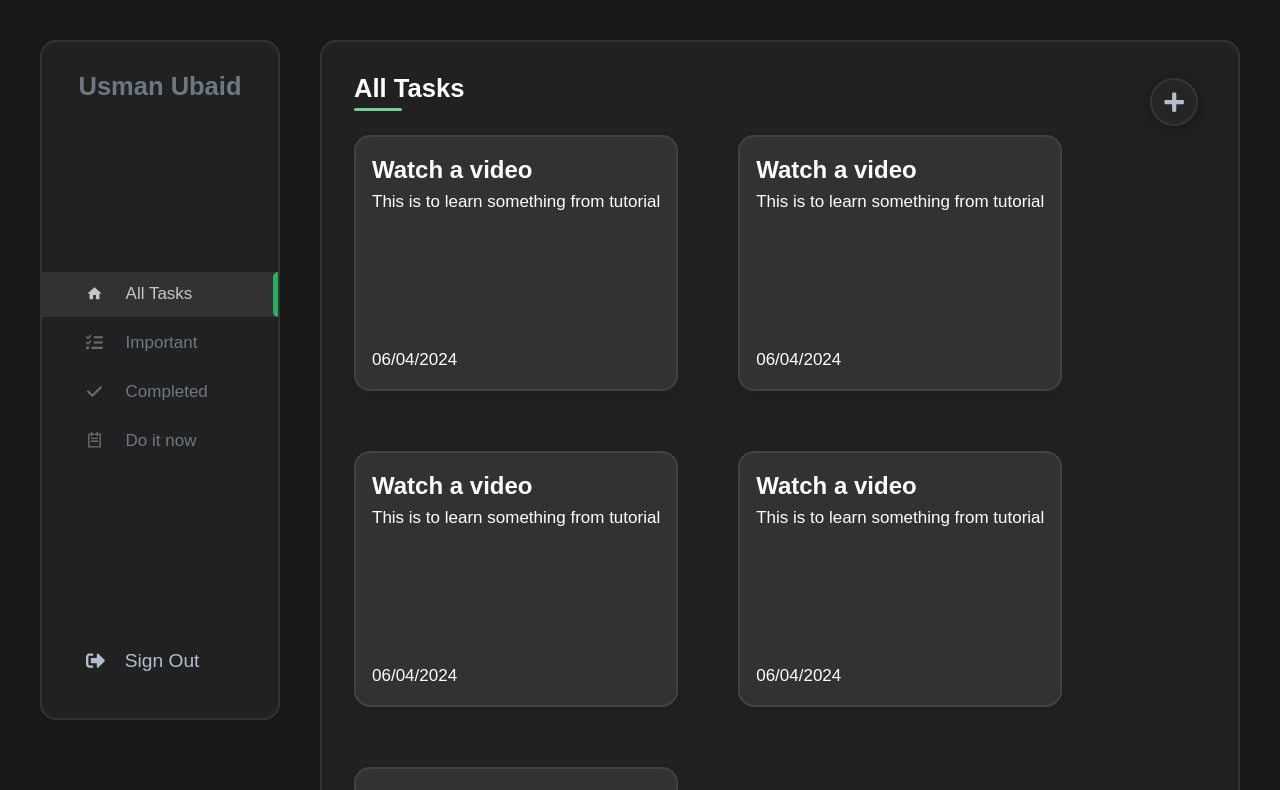
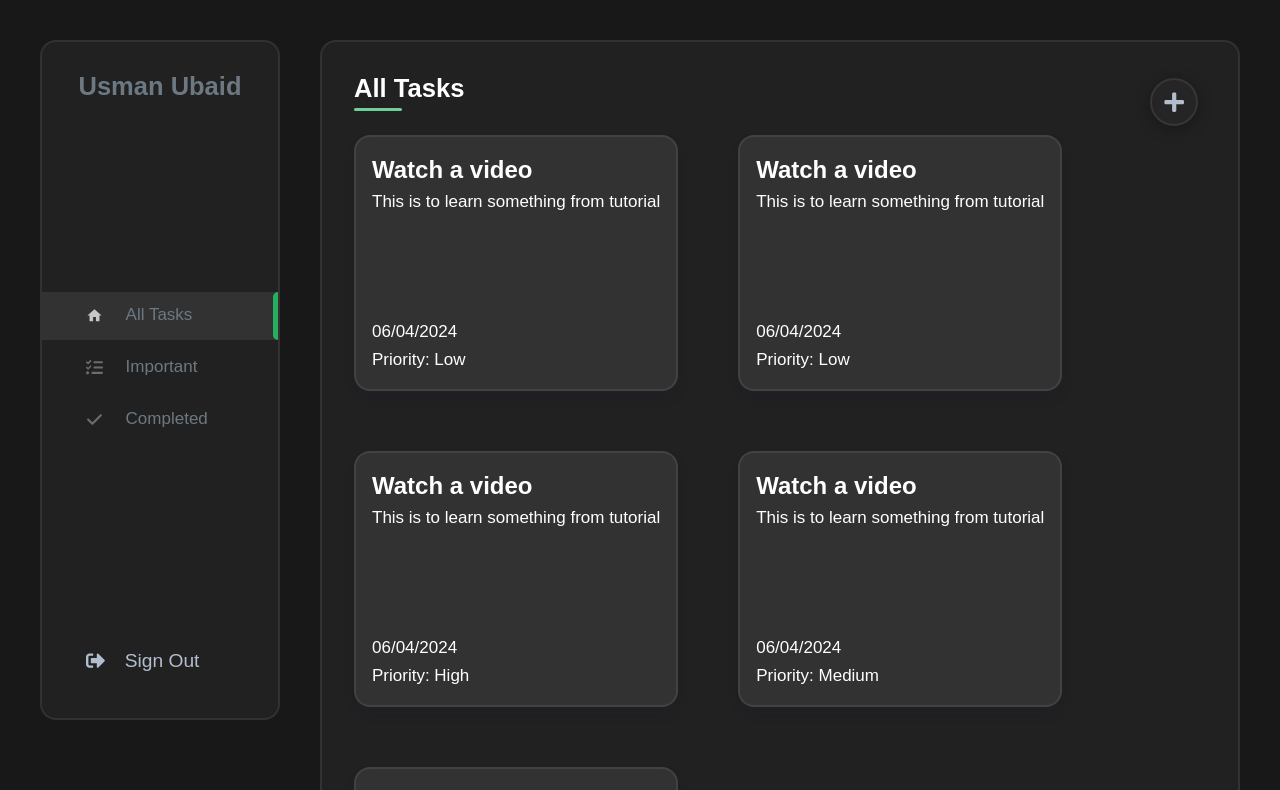
Before and after one commit to Usman-Ubaid/task-manager, a React (Vite) app in the folder client/: page / in a window 1280 px wide. Shown: the top 790 px of the page. Built offline with nearby package versions, Linux system fonts and the light colour scheme; sample sign-in values are in the browser's storage.

Commit message:
feat: develop important task page

```diff
--- a/client/src/components/common/Sidebar.tsx
+++ b/client/src/components/common/Sidebar.tsx
@@ -2,7 +2,6 @@ import styled from "styled-components";
 import { MdHome } from "react-icons/md";
 import { FaSignOutAlt } from "react-icons/fa";
 import { FaListCheck, FaCheck } from "react-icons/fa6";
-import { RiTodoLine } from "react-icons/ri";
 import { Link, useLocation } from "react-router-dom";
 
 const Sidebar = () => {
@@ -26,12 +25,6 @@ const Sidebar = () => {
       icon: <FaCheck />,
       link: "/completed",
     },
-    {
-      id: 4,
-      title: "Do it now",
-      icon: <RiTodoLine />,
-      link: "/incomplete",
-    },
   ];
   return (
     <StyledSidebar>
@@ -39,13 +32,15 @@ const Sidebar = () => {
       <div>
         <ul className="nav-items">
           {menu.map((item) => (
+            <Link to={item.link}>
               <li
                 key={item.id}
                 className={`nav-item ${pathname === item.link ? "active" : ""}`}
               >
                 <span>{item.icon}</span>
-              <Link to={item.link}>{item.title}</Link>
+                {item.title}
               </li>
+            </Link>
           ))}
         </ul>
       </div>
--- a/client/src/components/tasks/TaskItem.tsx
+++ b/client/src/components/tasks/TaskItem.tsx
@@ -4,14 +4,16 @@ type TaskItemProps = {
   title: string;
   description: string;
   date: string;
+  priority: string;
 };
 
-function TaskItem({ title, description, date }: TaskItemProps) {
+function TaskItem({ title, description, date, priority }: TaskItemProps) {
   return (
     <TaskItemStyled>
       <h3>{title}</h3>
       <p>{description}</p>
       <p className="date">{date}</p>
+      <p>Priority: {priority}</p>
     </TaskItemStyled>
   );
 }
--- /dev/null
+++ b/client/src/components/tasks/Tasks.tsx
@@ -0,0 +1,67 @@
+import { FaPlus } from "react-icons/fa";
+import TaskItem from "./TaskItem";
+
+type TaskProps = {
+  title: string;
+};
+
+const Tasks = ({ title }: TaskProps) => {
+  const tasks = [
+    {
+      id: 1,
+      title: "Watch a video",
+      description: "This is to learn something from tutorial",
+      dueDate: "06/04/2024",
+      priority: "Low",
+    },
+    {
+      id: 2,
+      title: "Watch a video",
+      description: "This is to learn something from tutorial",
+      dueDate: "06/04/2024",
+      priority: "Low",
+    },
+    {
+      id: 3,
+      title: "Watch a video",
+      description: "This is to learn something from tutorial",
+      dueDate: "06/04/2024",
+      priority: "High",
+    },
+    {
+      id: 4,
+      title: "Watch a video",
+      description: "This is to learn something from tutorial",
+      dueDate: "06/04/2024",
+      priority: "Medium",
+    },
+    {
+      id: 5,
+      title: "Watch a video",
+      description: "This is to learn something from tutorial",
+      dueDate: "06/04/2024",
+      priority: "Low",
+    },
+  ];
+  return (
+    <>
+      <h1>{title}</h1>
+      <button className="btn-rounded">
+        <FaPlus />
+      </button>
+      <div className="tasks">
+        {tasks.map((task) => (
+          <TaskItem
+            key={task.id}
+            title={task.title}
+            description={task.description}
+            date={task.dueDate}
+            priority={task.priority}
+          />
+        ))}
+      </div>
+    </>
+  );
+};
+
+export default Tasks;
--- /dev/null
+++ b/client/src/pages/AllTasks.tsx
@@ -0,0 +1,15 @@
+import Layout from "../components/common/Layout";
+import Tasks from "../components/tasks/Tasks";
+import { StyledTaskContainer } from "../styles/tasks/TaskContainer";
+
+const Dashboard = () => {
+  return (
+    <Layout>
+      <StyledTaskContainer>
+        <Tasks title="All Tasks" />
+      </StyledTaskContainer>
+    </Layout>
+  );
+};
+
+export default Dashboard;
--- /dev/null
+++ b/client/src/pages/Important.tsx
@@ -0,0 +1,15 @@
+import Layout from "../components/common/Layout";
+import Tasks from "../components/tasks/Tasks";
+import { StyledTaskContainer } from "../styles/tasks/TaskContainer";
+
+const Important = () => {
+  return (
+    <Layout>
+      <StyledTaskContainer>
+        <Tasks title="Important" />
+      </StyledTaskContainer>
+    </Layout>
+  );
+};
+
+export default Important;
--- a/client/src/routes/Routers.tsx
+++ b/client/src/routes/Routers.tsx
@@ -2,13 +2,15 @@ import { Route, Routes } from "react-router-dom";
 import Login from "../pages/Login";
 import Register from "../pages/Register";
 import ProtectedRoutes from "../protectedRoutes/ProtectedRoutes";
-import Dashboard from "../pages/Dashboard";
+import Dashboard from "../pages/AllTasks";
+import Important from "../pages/Important";
 
 const Routers = () => {
   return (
     <Routes>
       <Route element={<ProtectedRoutes />}>
         <Route path="/" element={<Dashboard />} />
+        <Route path="/important" element={<Important />} />
       </Route>
       <Route path="/login" element={<Login />} />
       <Route path="/register" element={<Register />} />
--- a/client/src/pages/Dashboard.tsx
+++ b/client/src/styles/tasks/TaskContainer.tsx
@@ -1,64 +1,6 @@
 import styled from "styled-components";
-import { FaPlus } from "react-icons/fa";
-import Layout from "../components/common/Layout";
-import TaskItem from "../components/tasks/TaskItem";
 
-const Dashboard = () => {
-  const tasks = [
-    {
-      id: 1,
-      title: "Watch a video",
-      description: "This is to learn something from tutorial",
-      dueDate: "06/04/2024",
-    },
-    {
-      id: 2,
-      title: "Watch a video",
-      description: "This is to learn something from tutorial",
-      dueDate: "06/04/2024",
-    },
-    {
-      id: 3,
-      title: "Watch a video",
-      description: "This is to learn something from tutorial",
-      dueDate: "06/04/2024",
-    },
-    {
-      id: 4,
-      title: "Watch a video",
-      description: "This is to learn something from tutorial",
-      dueDate: "06/04/2024",
-    },
-    {
-      id: 5,
-      title: "Watch a video",
-      description: "This is to learn something from tutorial",
-      dueDate: "06/04/2024",
-    },
-  ];
-  return (
-    <Layout>
-      <StyledDashboard>
-        <h1>All Tasks</h1>
-        <button className="btn-rounded">
-          <FaPlus />
-        </button>
-        <div className="tasks">
-          {tasks.map((task) => (
-            <TaskItem
-              key={task.id}
-              title={task.title}
-              description={task.description}
-              date={task.dueDate}
-            />
-          ))}
-        </div>
-      </StyledDashboard>
-    </Layout>
-  );
-};
-
-const StyledDashboard = styled.div`
+export const StyledTaskContainer = styled.div`
   position: relative;
   padding: 2rem;
   width: 100%;
@@ -148,5 +90,3 @@ const StyledDashboard = styled.div`
     }
   }
 `;
-
-export default Dashboard;
```
Lines whose indentation alone changed are shown as unchanged.
